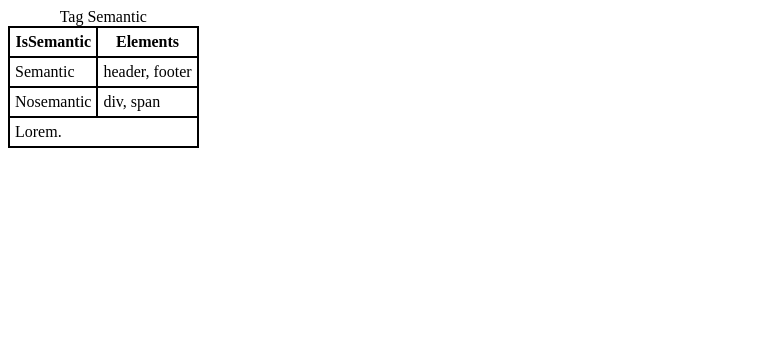
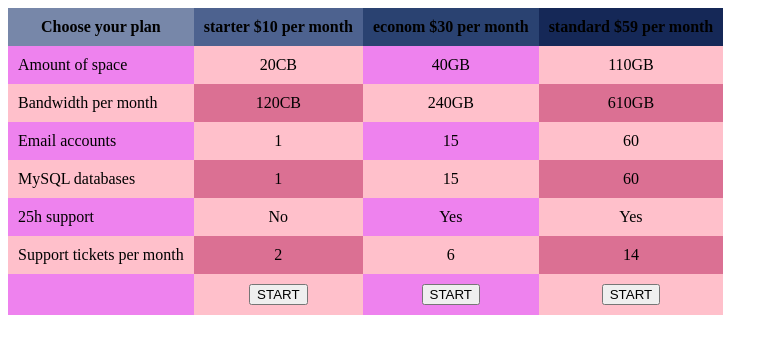
Before and after one commit to AnastasiiaKononova/Flex-lesson, a plain HTML site: page index.html in a window 1280 px wide. Shown: the whole page, without its empty margins (0-778 px from the left). Drawn offline with Linux system fonts and the light colour scheme.

Commit message:
Add table+pseudoclasses

```diff
--- a/assets/css/style.css
+++ b/assets/css/style.css
@@ -1,16 +1,48 @@
 * {
-    box-sizing: border-box;
+  box-sizing: border-box;
 }
 
 table {
-    border: 2px solid black;
-    /* схлопування границь  */
-    border-collapse: collapse;
-    /* відстань між комірками */
-    border-spacing: 0;
+  border-collapse: collapse;
+  border-spacing: 0;
 }
 
-td, th {
-   padding: 5px;
-   border: 2px solid black;
+th,
+td {
+  padding: 10px;
 }
+
+thead th:nth-child(1) {
+  background-color: #7787a9;
+}
+
+thead th:nth-child(2) {
+  background-color: #4d628f;
+}
+
+thead th:nth-child(3) {
+  background-color: #2a4271;
+}
+
+thead th:nth-child(4) {
+  background-color: #152857;
+}
+
+td:nth-child(2),
+td:nth-child(3),
+td:nth-child(4) {
+  text-align: center;
+}
+
+tr:nth-child(2n + 1) td:nth-child(2n + 1) {
+  background-color: violet; /*#dbdbdb;*/
+}
+
+tr:nth-child(2n) td:nth-child(2n) {
+  background-color: palevioletred; /*#f3f3f3;*/
+}
+
+tr:nth-child(2n) td:nth-child(2n + 1),
+tr:nth-child(2n + 1) td:nth-child(2n) {
+  background-color: pink; /* #e6e6e6;*/
+}
--- a/index.html
+++ b/index.html
@@ -11,36 +11,76 @@
 </head>
 
 <body>
-    <!-- tr - table row
-    td - table data -->
-    <!-- th - table heading
-    colspan, rowspan
-    нет маржинов у табл -->
     <table>
-        <caption>
-            Tag Semantic
-        </caption>
         <thead>
             <tr>
-                <th>IsSemantic</th>
-                <th>Elements</th>
+                <th>Choose your plan</th>
+                <th>starter $10 per month</th>
+                <th>econom $30 per month</th>
+                <th>standard $59 per month</th>
             </tr>
         </thead>
         <tbody>
             <tr>
-                <td>Semantic</td>
-                <td>header, footer</td>
+                <td>Amount of space</td>
+                <td>20CB</td>
+                <td>40GB</td>
+                <td>110GB</td>
             </tr>
+
             <tr>
-                <td>Nosemantic</td>
-                <td>div, span</td>
+                <td>Bandwidth per month</td>
+                <td>120CB</td>
+                <td>240GB</td>
+                <td>610GB</td>
+            </tr>
+
+            <tr>
+                <td>Email accounts</td>
+                <td>1</td>
+                <td>15</td>
+                <td>60</td>
+            </tr>
+
+            <tr>
+                <td>MySQL databases</td>
+                <td>1</td>
+                <td>15</td>
+                <td>60</td>
+            </tr>
+
+            <tr>
+                <td>25h support</td>
+                <td>No</td>
+                <td>Yes</td>
+                <td>Yes</td>
+            </tr>
+
+            <tr>
+                <td>Support tickets per month</td>
+                <td>2</td>
+                <td>6</td>
+                <td>14</td>
             </tr>
         </tbody>
-        <tfoot>
+
+        <tfooter>
             <tr>
-                <td colspan="2">Lorem.</td>
+                <td></td>
+                <td>
+                    <button>START</button>
+                </td>
+
+                <td>
+                    <button>START</button>
+                </td>
+
+                <td>
+                    <button>START</button>
+                </td>
             </tr>
-        </tfoot>
+        </tfooter>
+
     </table>
 </body>
 
```
